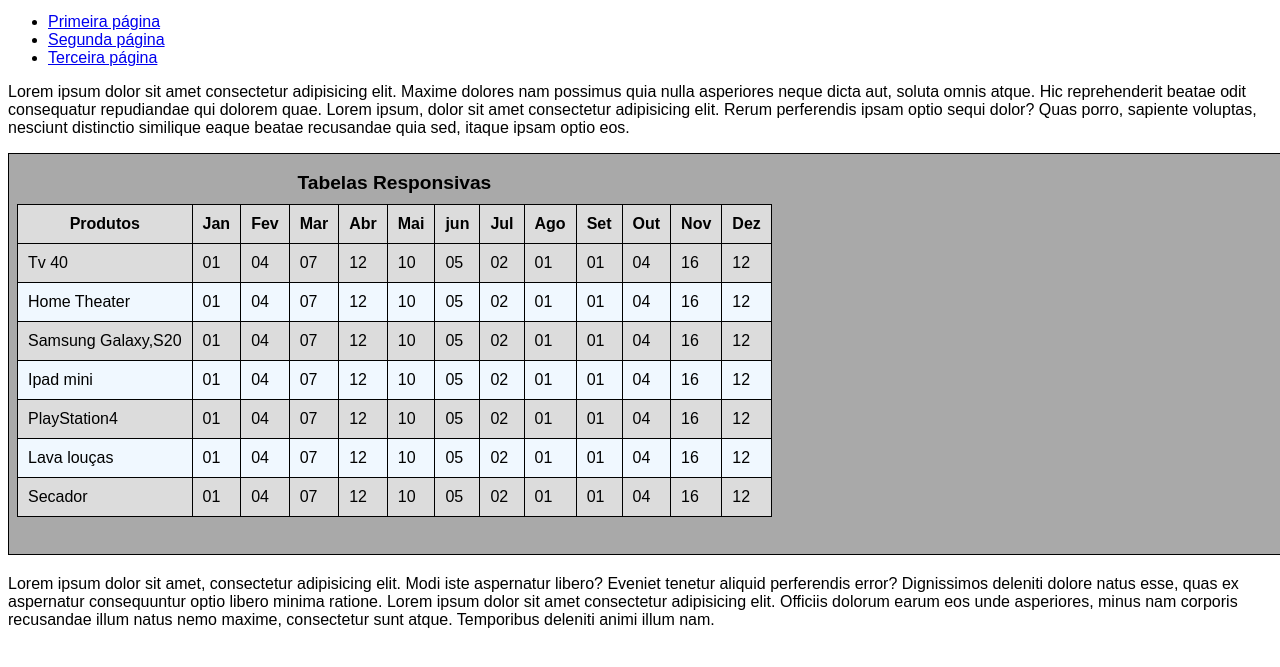
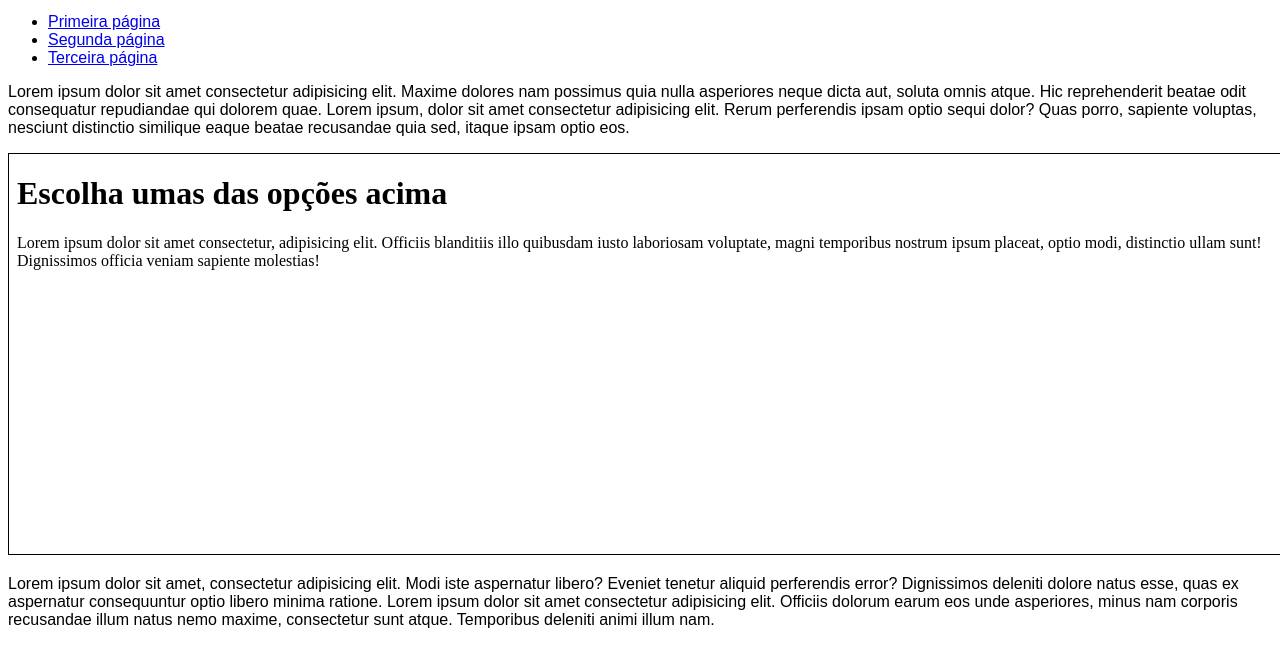
Before and after one commit to marcelasss/html-css, a plain HTML site: page exercicios/ex.025/iframe003.html in a window 1280 px wide. Shown: the part 119-786 px from the top of the page. Drawn offline with Linux system fonts and the light colour scheme.

Commit message:
exercício Iframe003

```diff
--- a/exercicios/ex.025/iframe003.html
+++ b/exercicios/ex.025/iframe003.html
@@ -28,7 +28,7 @@
 
     <p>Lorem ipsum dolor sit amet consectetur adipisicing elit. Maxime dolores nam possimus quia nulla asperiores neque dicta aut, soluta omnis atque. Hic reprehenderit beatae odit consequatur repudiandae qui dolorem quae. Lorem ipsum, dolor sit amet consectetur adipisicing elit. Rerum perferendis ipsam optio sequi dolor? Quas porro, sapiente voluptas, nesciunt distinctio similique eaque beatae recusandae quia sed, itaque ipsam optio eos.</p>
 
-    <iframe src="paginas-extras/pagina001.html" id="tela" name="frame">
+    <iframe srcdoc="<h1>Escolha umas das opções acima</h1> <p>Lorem ipsum dolor sit amet consectetur, adipisicing elit. Officiis blanditiis illo quibusdam iusto laboriosam voluptate, magni temporibus nostrum ipsum placeat, optio modi, distinctio ullam sunt! Dignissimos officia veniam sapiente molestias!</p>" id="tela" name="frame">
         <p>Infelizmene seu navegador não é compatível com isso</p>
     </iframe>
 
```
